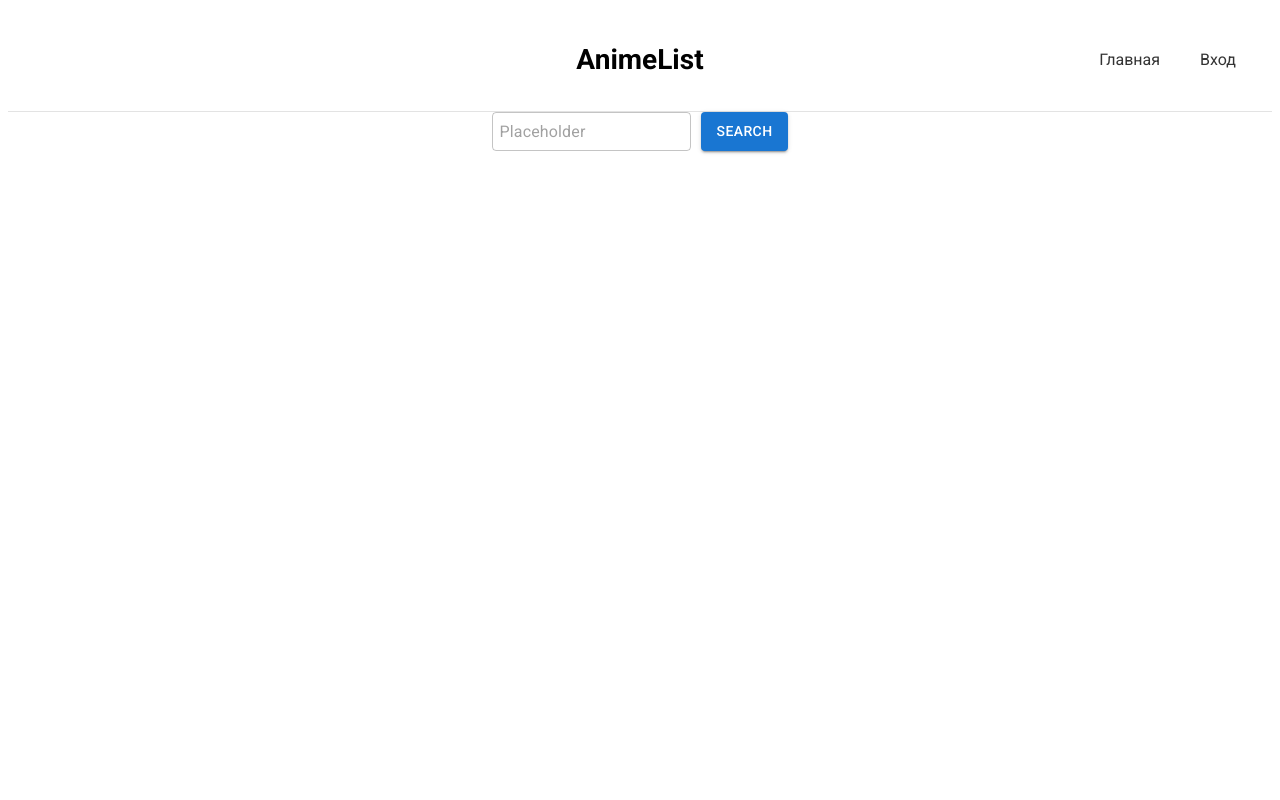
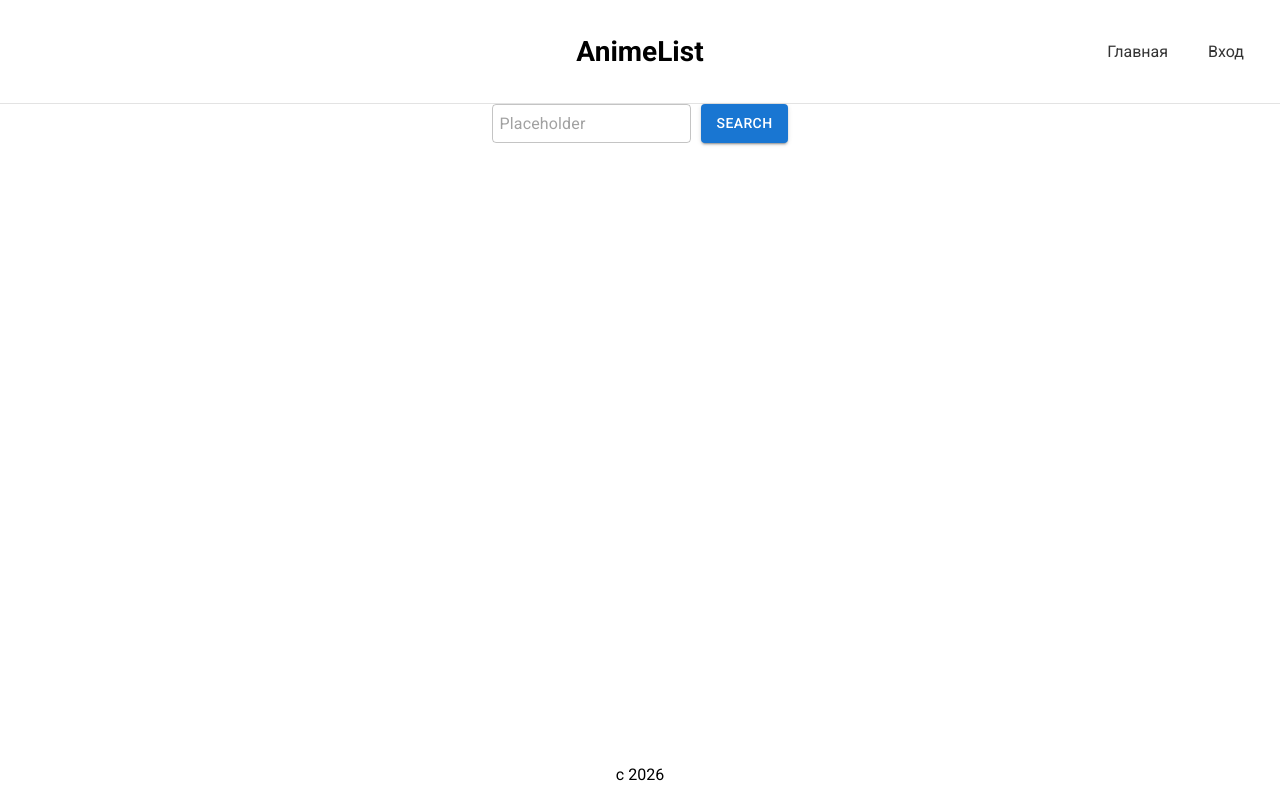
Before and after one commit to JuliaGrid/anime-info, a React (Vite) app: page / in a window 1280 px wide. Built offline with nearby package versions, Linux system fonts and the light colour scheme.

Commit message:
feat: add skill and rule for cursor

```diff
--- a/src/App.css
+++ b/src/App.css
@@ -5,5 +5,6 @@ button {
   all: unset;
 }
 body {
+  margin: 0;
   font-family: 'Roboto';
 }
--- a/src/App.tsx
+++ b/src/App.tsx
@@ -1,7 +1,9 @@
 import './App.css';
 import { Suspense, lazy } from 'react';
 import { BrowserRouter, Navigate, Route, Routes } from 'react-router-dom';
+import { Footer } from './components/Footer';
 import { Loader } from './components/Loader';
+import classes from './app/styles.module.css';
 
 const Main = lazy(() =>
   import('./pages/Main').then((module) => ({ default: module.Main }))
@@ -13,6 +15,8 @@ const Login = lazy(() =>
 function App() {
   return (
     <BrowserRouter>
+      <div className={classes.app}>
+        <div className={classes.content}>
           <Suspense fallback={<Loader />}>
             <Routes>
               <Route path="/login" element={<Login />} />
@@ -20,6 +24,9 @@ function App() {
               <Route path="*" element={<Navigate to="/" replace />} />
             </Routes>
           </Suspense>
+        </div>
+        <Footer />
+      </div>
     </BrowserRouter>
   );
 }
--- /dev/null
+++ b/src/app/styles.module.css
@@ -0,0 +1,9 @@
+.app {
+  min-height: 100vh;
+  display: flex;
+  flex-direction: column;
+}
+
+.content {
+  width: 100%;
+}
--- /dev/null
+++ b/src/components/Footer/index.tsx
@@ -0,0 +1,5 @@
+import classes from './styles.module.css';
+
+export function Footer() {
+  return <footer className={classes.footer}>c 2026</footer>;
+}
--- /dev/null
+++ b/src/components/Footer/styles.module.css
@@ -0,0 +1,5 @@
+.footer {
+  margin-top: auto;
+  padding: 16px;
+  text-align: center;
+}
```
Also changed, not shown: .cursor/skills/css-modules-only/SKILL.md (added), 1 other file (tests, documents, lock files or other folders). Lines whose indentation alone changed are shown as unchanged.
